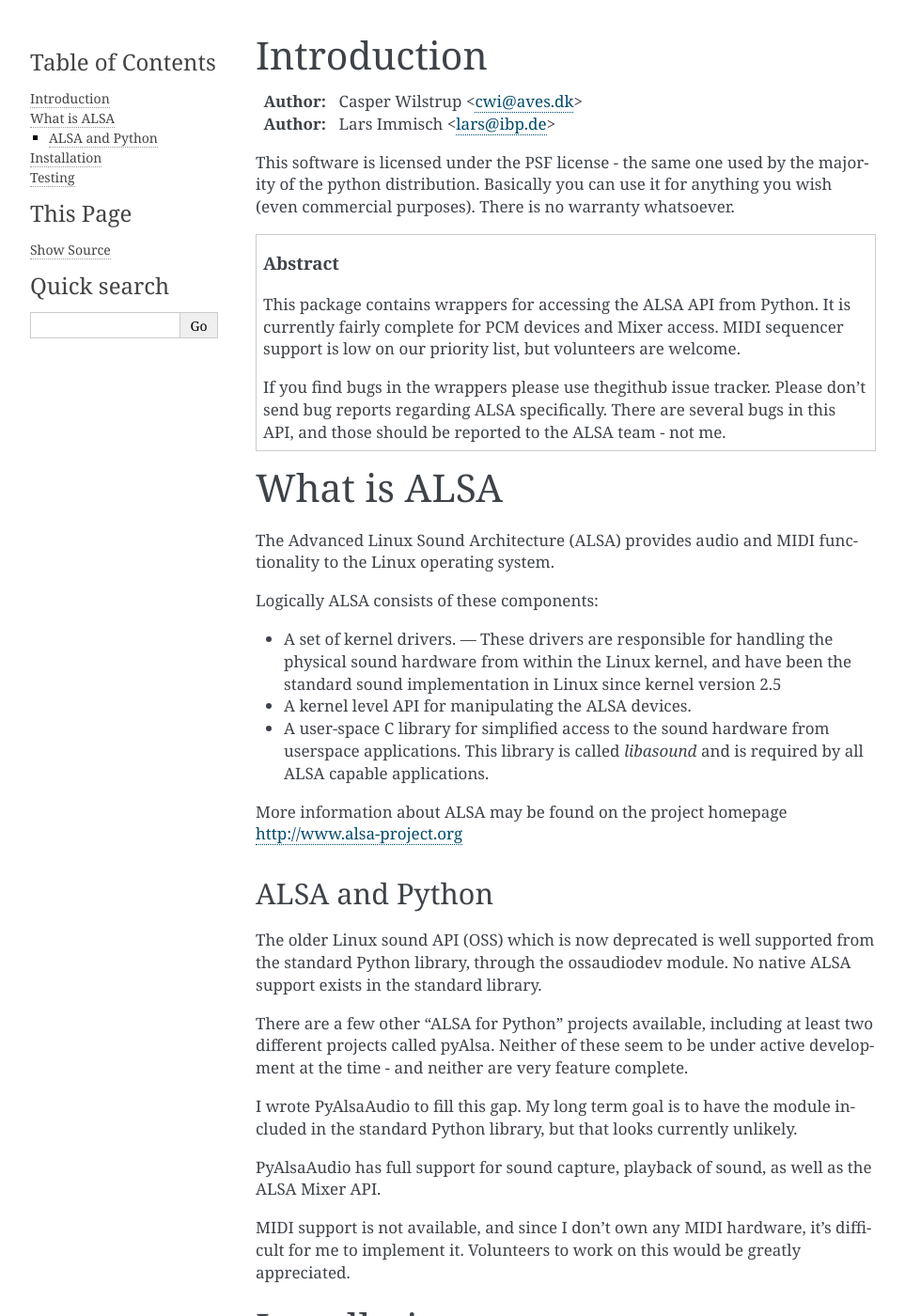
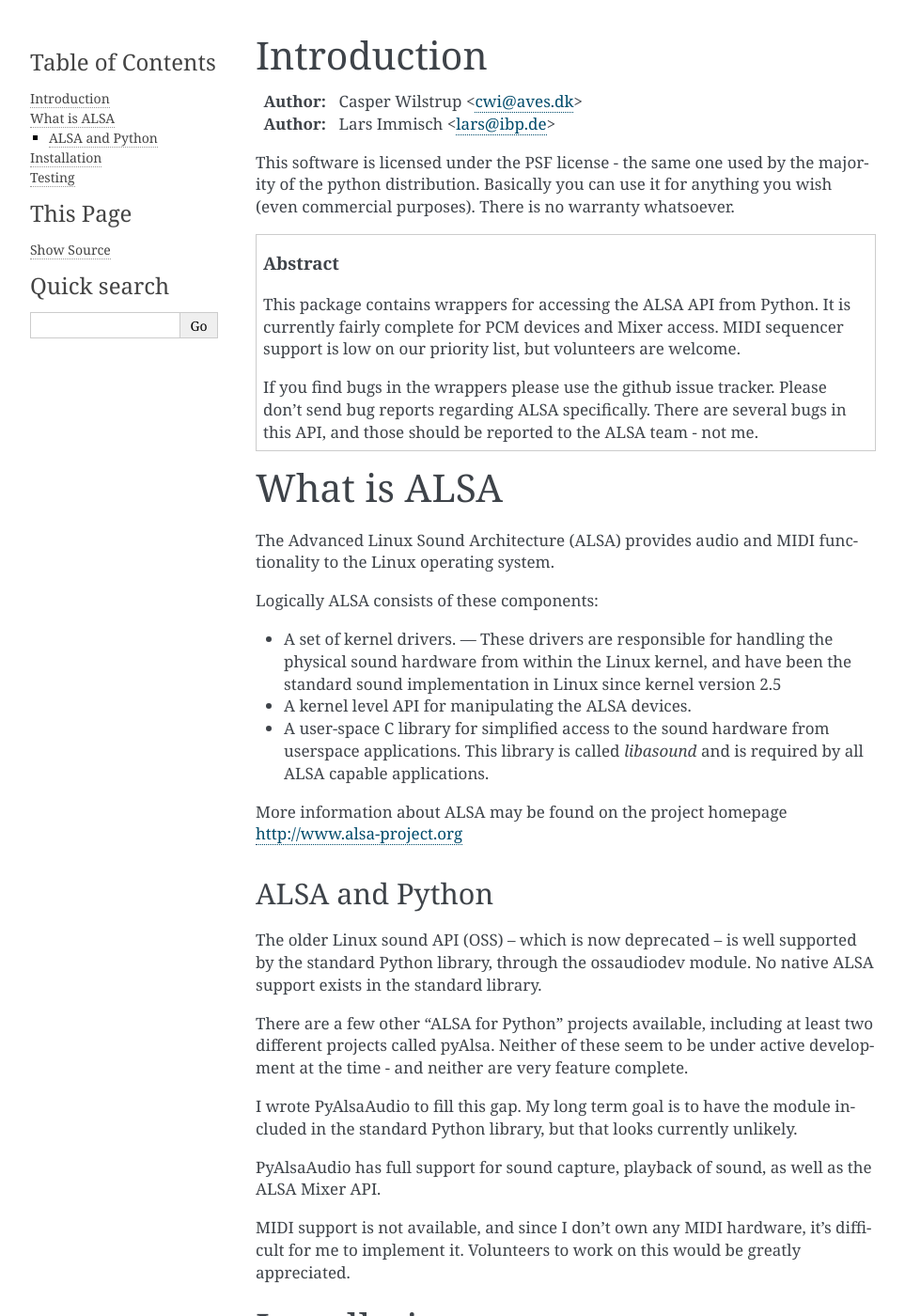
Before and after one commit to larsimmisch/pyalsaaudio, a Sphinx documentation site: the page built from doc/pyalsaaudio.rst, in a window 1280 px wide and 1400 px high. Shown: the whole window at 94% size, without its empty margins (148-1111 px from the left). Built offline with Sphinx 7.4.7, drawn with Linux system fonts in a browser that asks for light colours; some of the changed text lies outside the part shown.

Commit message:
formatting/language fixes in introduction document

```diff
--- a/doc/pyalsaaudio.rst
+++ b/doc/pyalsaaudio.rst
@@ -19,7 +19,7 @@
    currently fairly complete for PCM devices and Mixer access. MIDI sequencer
    support is low on our priority list, but volunteers are welcome.
 
-   If you find bugs in the wrappers please use thegithub issue tracker.
+   If you find bugs in the wrappers please use the github issue tracker.
    Please don't send bug reports regarding ALSA specifically. There are several
    bugs in this API, and those should be reported to the ALSA team - not me.
 
@@ -50,8 +50,8 @@
 ALSA and Python
 ===============
 
-The older Linux sound API (OSS) which is now deprecated is well supported from
-the standard Python library, through the ossaudiodev module. No native ALSA
+The older Linux sound API (OSS) -- which is now deprecated -- is well supported
+by the standard Python library, through the ossaudiodev module. No native ALSA
 support exists in the standard library.
 
 There are a few other "ALSA for Python" projects available, including at least
@@ -117,7 +117,7 @@
 
 Play back the recording with::
 
-   $ python playbacktest.py-d <device>  <filename>
+   $ python playbacktest.py -d <device> <filename>
 
 There is a minimal test suite in :code:`test.py`, but it is
 a bit dependent on the ALSA configuration and may fail without indicating
```
